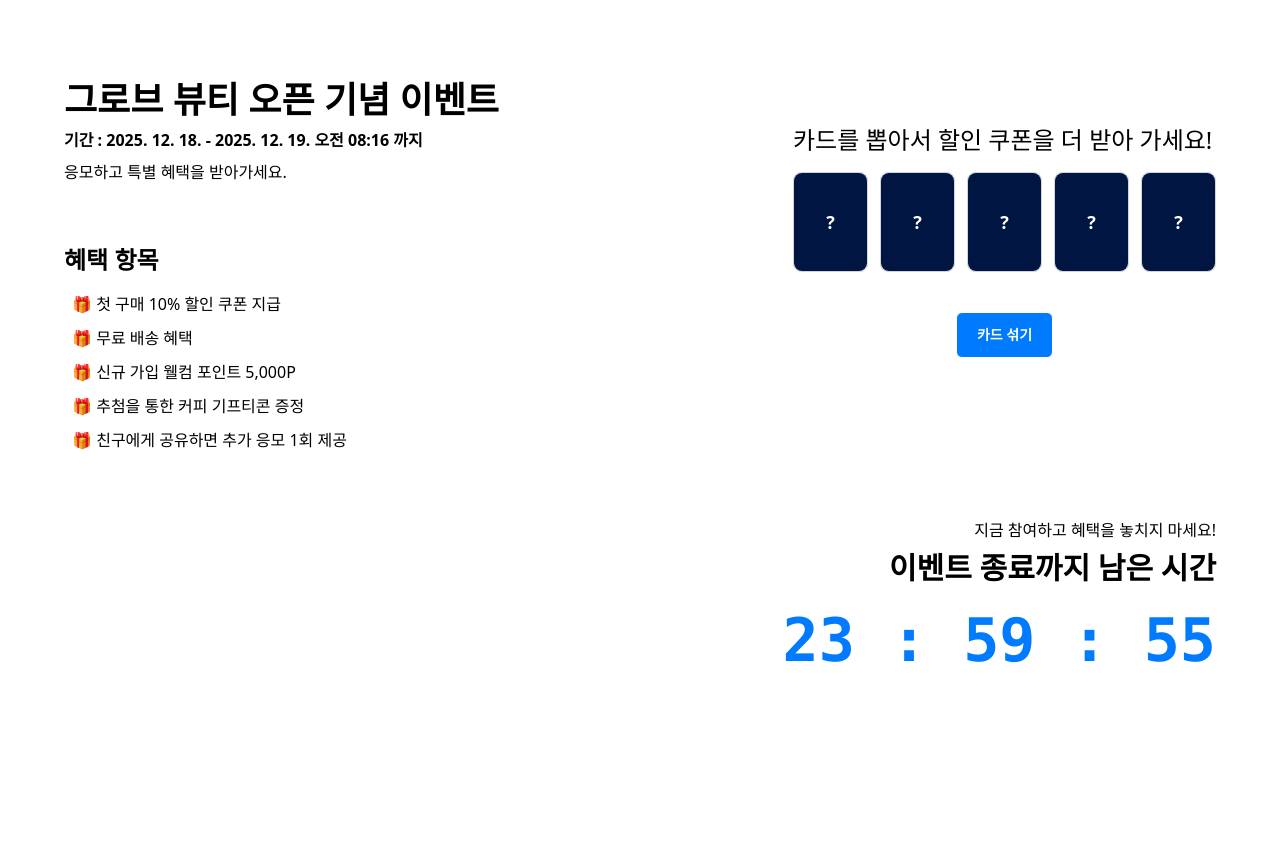
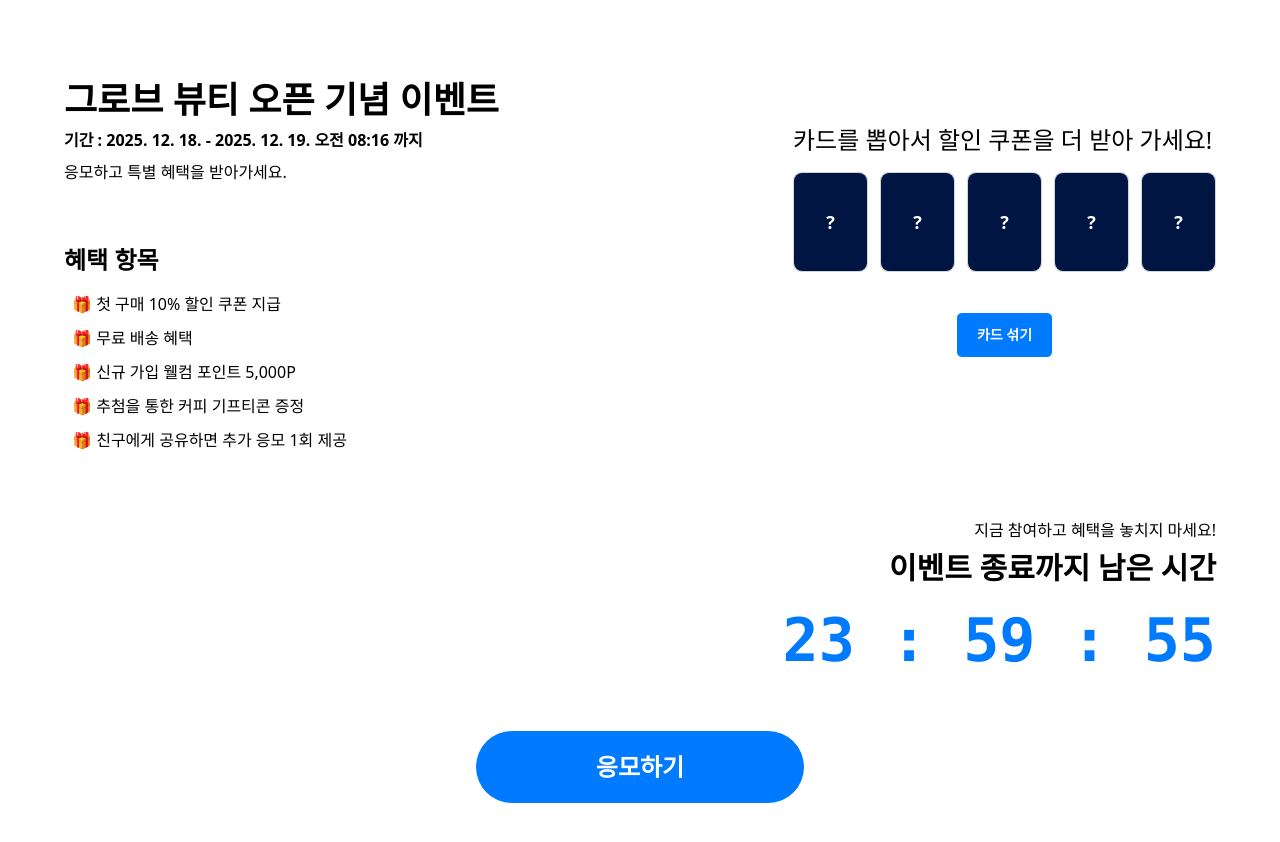
Before and after one commit to HunKim-Dev/GroveSoft-Assignment, a Vue app: page / in a window 1280 px wide. Before the commit the page ends 800 px from the top, so only its background shows below. Built offline with nearby package versions, Linux system fonts and the light colour scheme.

Commit message:
feat: 이벤트 ui 에 응모하기 버튼 컴포넌트 연결

```diff
--- a/src/App.vue
+++ b/src/App.vue
@@ -3,6 +3,7 @@ import CountDownTimer from "./components/CountDownTimer.vue";
 import EventHeaderInfo from "./components/EventHeaderInfo.vue";
 import EventRewardInfo from "./components/EventRewardInfo.vue";
 import CardDraw from "./components/CardDraw.vue";
+import ApplicationButton from "./components/ApplicationButton.vue";
 </script>
 
 <template>
@@ -55,4 +56,17 @@ import CardDraw from "./components/CardDraw.vue";
       </Transition>
     </div>
   </main>
+
+  <footer>
+    <Transition
+      appear
+      enter-active-class="transition-opacity duration-3000 ease-out delay-1200"
+      enter-from-class="opacity-0"
+      enter-to-class="opacity-100"
+    >
+      <div class="w-full flex justify-center mt-15 mb-10">
+        <ApplicationButton />
+      </div>
+    </Transition>
+  </footer>
 </template>
```
